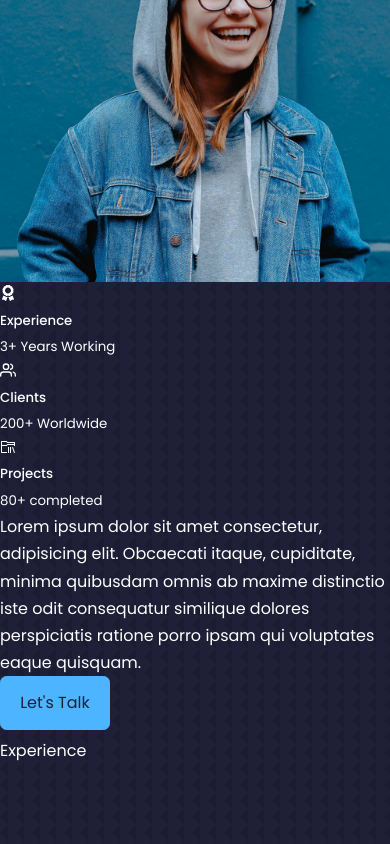
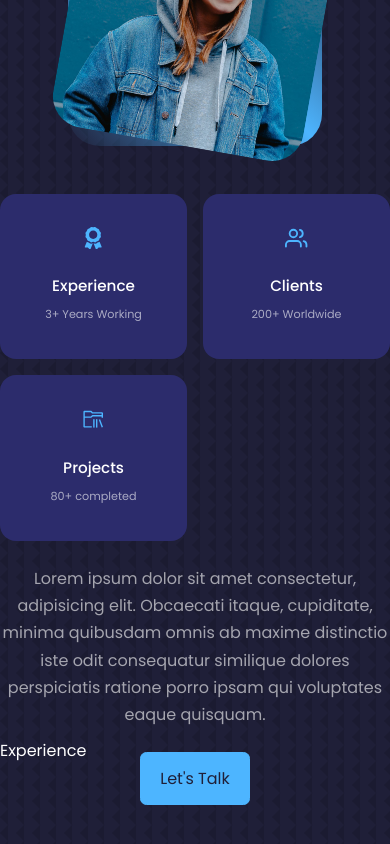
Before and after one commit to MathFerreira01/Portfolio, a React (Create React App) app: page / in a window 390 px wide. Shown: the part 1143-1987 px from the top of the page. Built offline with nearby package versions, Linux system fonts and the light colour scheme.

Commit message:
criado toda estilização do component about

```diff
--- a/src/components/about/About.jsx
+++ b/src/components/about/About.jsx
@@ -1,8 +1,9 @@
-import React from 'react'
-import ME from '../../assets/me-about.jpg'
-import {FaAward} from 'react-icons/fa'
-import {FiUsers} from 'react-icons/fi'
-import {VscFolderLibrary} from 'react-icons/vsc'
+import React from "react";
+import "./about.css";
+import ME from "../../assets/me-about.jpg";
+import { FaAward } from "react-icons/fa";
+import { FiUsers } from "react-icons/fi";
+import { VscFolderLibrary } from "react-icons/vsc";
 
 function About() {
   return (
@@ -10,45 +11,51 @@ function About() {
       <h5>Get To Know</h5>
       <h2>About Me</h2>
 
-      <div className='container about_container'>
-        <div className='about_me'>
+      <div className="container about_container">
+        <div className="about_me">
 
-          <div className='about_me-image'>
-            <img src={ME} alt='About Image'/>
+          <div className="about_me-image">
+            <img src={ME} alt="About Image" />
           </div>
 
-          <div className='about_content'>
+        </div>
+
+        <div className="about_content">
           <div className="about_cards">
 
-              <article className='about_cards'>
-                <FaAward className='about_icon'/>
+            <article className="about_card">
+              <FaAward className="about_icon" />
               <h5>Experience</h5>
               <small>3+ Years Working</small>
             </article>
 
-              <article className='about_cards'>
-                <FiUsers className='about_icon'/>
+            <article className="about_card">
+              <FiUsers className="about_icon" />
               <h5>Clients</h5>
               <small>200+ Worldwide</small>
             </article>
 
-              <article className='about_cards'>
-                <VscFolderLibrary className='about_icon'/>
+            <article className="about_card">
+              <VscFolderLibrary className="about_icon" />
               <h5>Projects</h5>
               <small>80+ completed</small>
             </article>
 
           </div>
           <p>
-              Lorem ipsum dolor sit amet consectetur, adipisicing elit. Obcaecati itaque, cupiditate, minima quibusdam omnis ab maxime distinctio iste odit consequatur similique dolores perspiciatis ratione porro ipsam qui voluptates eaque quisquam.
+            Lorem ipsum dolor sit amet consectetur, adipisicing elit. Obcaecati
+            itaque, cupiditate, minima quibusdam omnis ab maxime distinctio iste
+            odit consequatur similique dolores perspiciatis ratione porro ipsam
+            qui voluptates eaque quisquam.
           </p>
 
-            <a href='#contact' className='btn btn-primary'>Let's Talk</a>
-          </div>
+          <a href="#contact" className="btn btn-primary">
+            Let's Talk
+          </a>
         </div>
       </div>
     </section>
-  )
+  );
 }
 
-export default About
+export default About;
--- a/src/components/about/about.css
+++ b/src/components/about/about.css
@@ -0,0 +1,111 @@
+.about_container {
+    display: grid;
+    grid-template-columns: 35% 50%;
+    gap: 15%;
+}
+
+.about_me {
+    width: 100%;
+    aspect-ratio: 1/1;
+    border-radius: 2rem;
+    background: linear-gradient(
+        45deg,
+        transparent,
+        var(--color-primary),
+        transparent
+    );
+    display: grid;
+    place-items: center;
+}
+
+.about_me-image {
+    border-radius: 2rem;
+    overflow: hidden;
+    transform: rotate(10deg);
+    transition: var(--transition);
+}
+
+.about_me-image:hover {
+    transform: rotate(0);
+}
+
+.about_cards {
+    display: grid;
+    grid-template-columns: repeat(3, 1fr);
+    gap: 1.5rem;
+}
+
+.about_card {
+    background: var(--color-bg-variant);
+    border: 1px solid transparent;
+    border-radius: 1rem;
+    padding: 2rem;
+    text-align: center;
+    transition: var(--transition);
+}
+
+.about_card:hover {
+    background: transparent;
+    border-color: var(--color-primary-variant);
+    cursor: default;
+}
+
+.about_icon {
+    color: var(--color-primary);
+    font-size: 1.4rem;
+    margin-bottom: 1rem;
+}
+
+.about_card h5 {
+    font-size: 0.95rem;
+}
+
+.about_card small {
+    font-size: 0.7rem;
+    color: var(--color-light);
+}
+
+.about_content p {
+    margin: 2rem 0 2.6rem;
+    color: var(--color-light);
+}
+
+/* ============================================= MEDIA QUERIES (MEDIUM DEVICES) ===============================================*/
+
+@media screen and (max-width: 1024px) {
+    .about_container {
+        grid-template-columns: 1fr;
+        gap: 0;
+    }
+
+    .about_me {
+        width: 50%;
+        margin: 2rem auto 4rem;
+    }
+
+    .about_content p {
+        margin: 1rem 0 1.5rem;
+    }
+}
+
+/* ============================================= MEDIA QUERIES (SMALL DEVICES) ===============================================*/
+
+@media screen and (max-width: 600px) {
+    .about_me {
+        width: 65%;
+        margin: 0 auto 3rem;
+    }
+
+    .about_cards {
+        grid-template-columns: 1fr 1fr;
+        gap: 1rem;
+    }
+
+    .about_content {
+        text-align: center;
+    }
+
+    .about_content p {
+        margin: 1.5rem 0;
+    }
+}
--- a/src/index.css
+++ b/src/index.css
@@ -12,7 +12,7 @@
 
 :root {
   --color-bg: #1f1f38;
-  --color-bg-variant: #2c2c2c;
+  --color-bg-variant: #2c2c6c;
   --color-primary: #4db5ff;
   --color-primary-variant: rgba(77, 181, 255, 0.4);
   --color-white: #fff;
```
Lines whose indentation alone changed are shown as unchanged.
